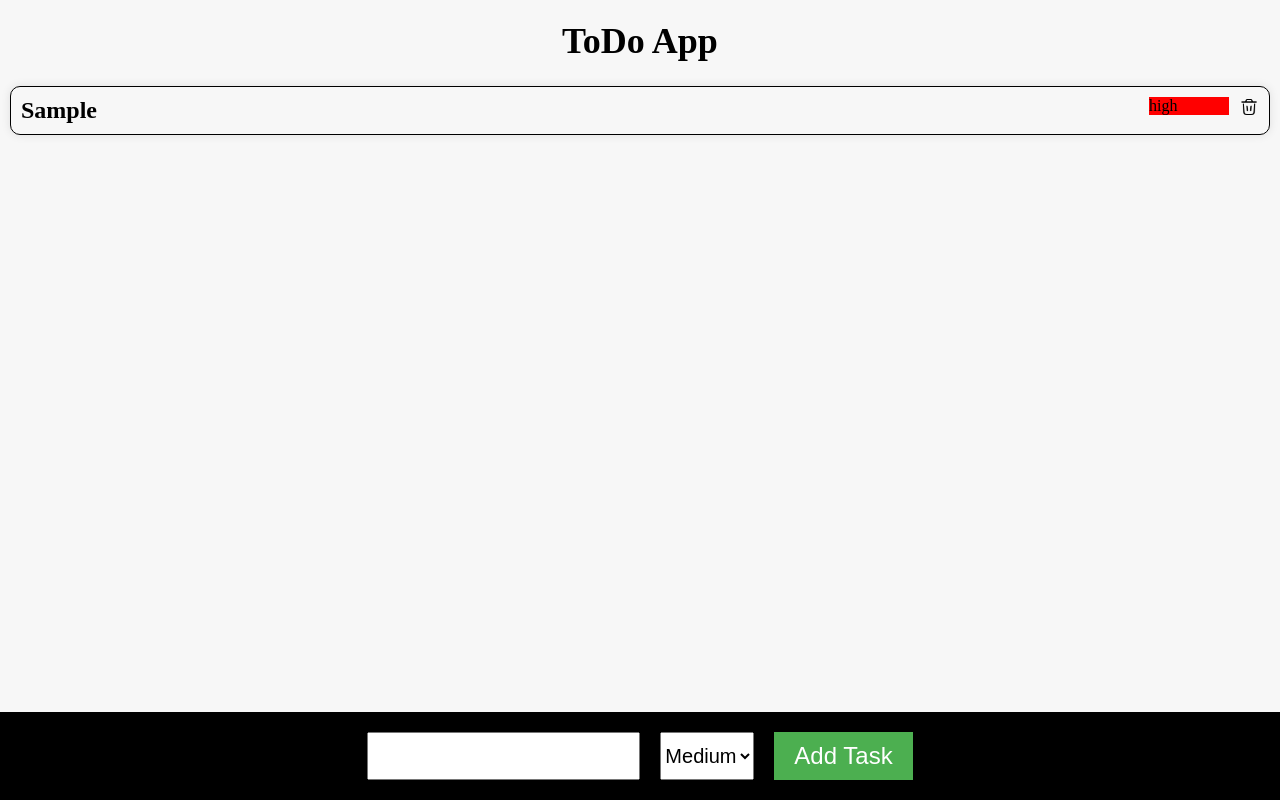
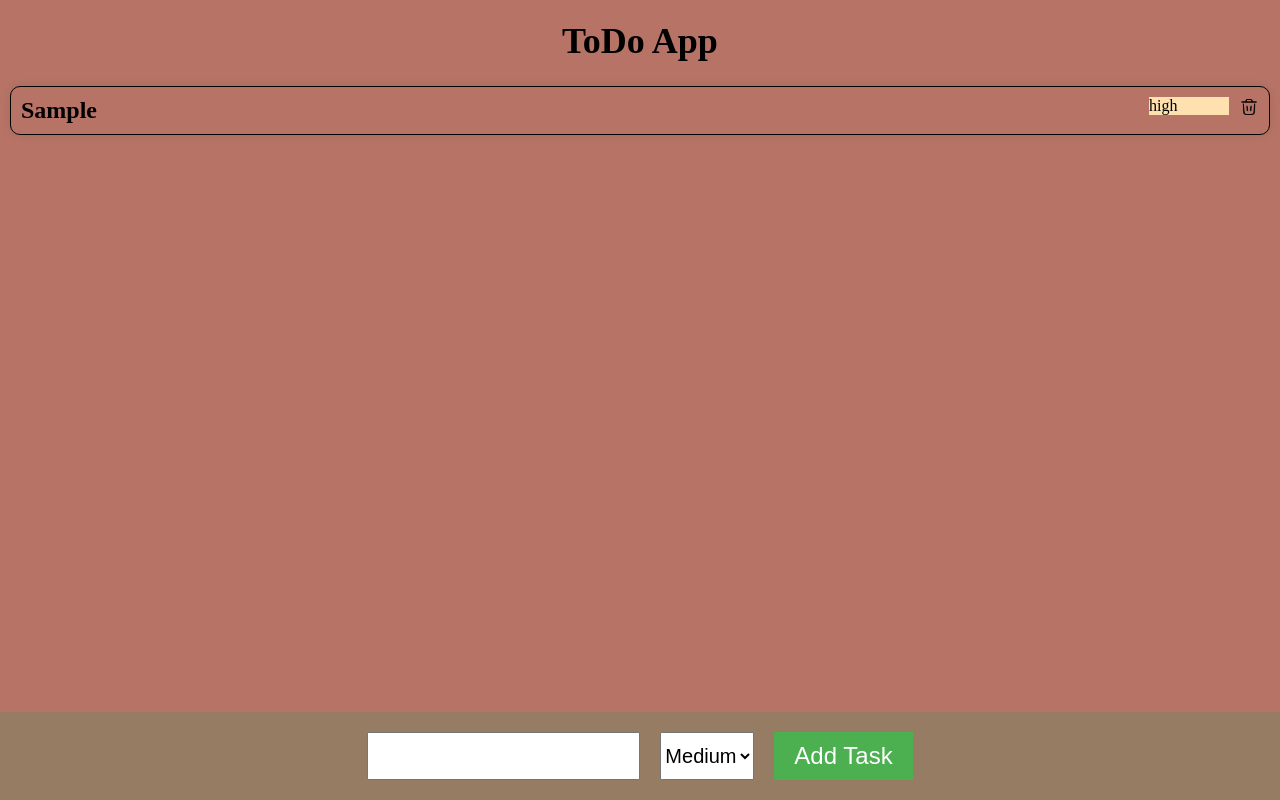
Before and after one commit to Juhi-Karosiya/To-do-App, a plain HTML site: page index.html in a window 1280 px wide. Both pictures are taken after typing "Sample" into the empty fields and a click on the button "Add Task". Drawn offline with Linux system fonts and the light colour scheme.

Commit message:
color added

```diff
--- a/index.html
+++ b/index.html
@@ -8,11 +8,11 @@
         body {
             margin: 0;
             padding: 0;
-            background-color: #f7f7f7;
+            background-color: #B77466;
         }
 
         .add-task-container {
-            background-color: #000000;
+            background-color: #957C62;
             padding: 20px 20px;
             position: fixed;
             bottom: 0;
@@ -67,7 +67,7 @@
             position: absolute;
             top: 10px;
             right: 40px;
-            background-color: #ff0000;
+            background-color: #FFE1AF;
             width: 80px;
         }
 
```
